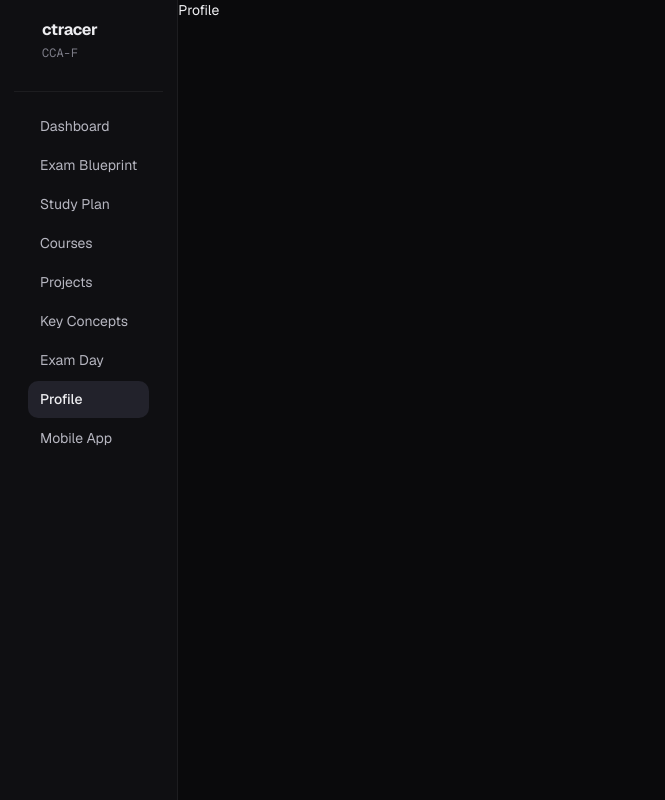
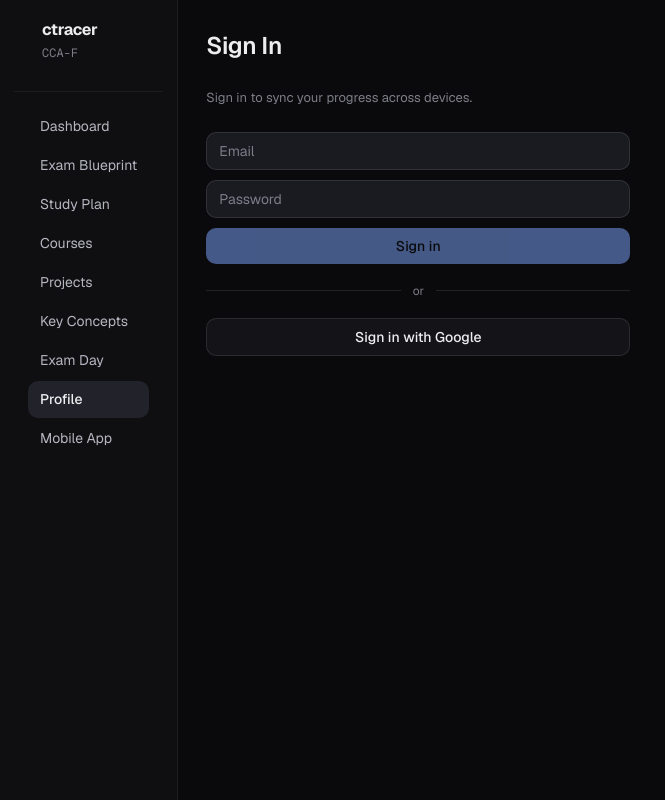
Before and after one commit to mhhussain/ctracer, a React (Vite) app in the folder web/: page /profile in a window 1280 px wide. Shown: the whole page, without its empty margins (0-665 px from the left). Built offline with nearby package versions, Linux system fonts and the light colour scheme; no server answers.

Commit message:
feat: implement Profile screen with email and Google sign-in
Replaces stub Profile.jsx with full sign-in/sign-out UI supporting
email/password and Google auth. Adds btn, input, screen-container,
and profile-* CSS classes to index.css.

Co-Authored-By: Claude Sonnet 4.6 <noreply@anthropic.com>

```diff
--- a/web/src/index.css
+++ b/web/src/index.css
@@ -1842,3 +1842,150 @@ code, kbd {
   font-size: 0.75rem;
   color: var(--text-3);
 }
+
+/* =================== Screen container =================== */
+
+.screen-container {
+  padding: var(--pad);
+  max-width: 480px;
+}
+
+.screen-title {
+  font-size: 24px;
+  font-weight: 600;
+  letter-spacing: -0.02em;
+  margin: 0 0 24px;
+}
+
+/* =================== Form inputs =================== */
+
+.input {
+  width: 100%;
+  padding: 9px 12px;
+  font-size: 14px;
+  font-family: var(--font-ui);
+  color: var(--text);
+  background: var(--surface-2);
+  border: 1px solid var(--border-2);
+  border-radius: var(--radius);
+  outline: none;
+  transition: border-color 0.12s, background 0.12s;
+}
+
+.input::placeholder {
+  color: var(--text-3);
+}
+
+.input:focus {
+  border-color: var(--accent);
+  background: var(--surface);
+}
+
+/* =================== Generic btn classes =================== */
+
+.btn {
+  display: inline-flex;
+  align-items: center;
+  justify-content: center;
+  gap: 6px;
+  padding: 9px 16px;
+  font-size: 14px;
+  font-family: var(--font-ui);
+  font-weight: 500;
+  border-radius: var(--radius);
+  border: none;
+  cursor: pointer;
+  transition: background 0.12s, color 0.12s, opacity 0.12s;
+  width: 100%;
+}
+
+.btn:disabled {
+  opacity: 0.5;
+  cursor: not-allowed;
+}
+
+.btn-primary {
+  background: var(--accent);
+  color: #0a0a0c;
+}
+
+.btn-primary:hover:not(:disabled) {
+  background: var(--accent-2);
+}
+
+.btn-secondary {
+  background: var(--surface-2);
+  color: var(--text-2);
+  border: 1px solid var(--border-2);
+}
+
+.btn-secondary:hover {
+  background: var(--surface-3);
+  color: var(--text);
+}
+
+.btn-google {
+  background: var(--surface);
+  color: var(--text);
+  border: 1px solid var(--border-2);
+}
+
+.btn-google:hover {
+  background: var(--surface-2);
+}
+
+/* =================== Profile screen =================== */
+
+.profile-subtitle {
+  font-size: 13px;
+  color: var(--text-3);
+  margin: 0 0 24px;
+}
+
+.profile-form {
+  display: flex;
+  flex-direction: column;
+  gap: 10px;
+  margin-bottom: 0;
+}
+
+.profile-error {
+  font-size: 12.5px;
+  color: var(--warn);
+  margin: 0;
+}
+
+.profile-divider {
+  display: flex;
+  align-items: center;
+  gap: 12px;
+  margin: 18px 0;
+  color: var(--text-3);
+  font-size: 12px;
+}
+
+.profile-divider::before,
+.profile-divider::after {
+  content: "";
+  flex: 1;
+  height: 1px;
+  background: var(--border-2);
+}
+
+.profile-signed-in {
+  display: flex;
+  flex-direction: column;
+  gap: 6px;
+}
+
+.profile-name {
+  font-size: 16px;
+  font-weight: 600;
+  margin: 0 0 2px;
+}
+
+.profile-email {
+  font-size: 13px;
+  color: var(--text-3);
+  margin: 0 0 16px;
+}
--- a/web/src/screens/Profile.jsx
+++ b/web/src/screens/Profile.jsx
@@ -1,3 +1,107 @@
+import { useState } from 'react'
+import { signInWithEmail, signInWithGoogle, signOut } from '../lib/auth'
+import { useAuth } from '../hooks/useAuth'
+
 export default function Profile() {
-  return <div>Profile</div>;
+  const { user, loading } = useAuth()
+  const [email, setEmail] = useState('')
+  const [password, setPassword] = useState('')
+  const [error, setError] = useState(null)
+  const [submitting, setSubmitting] = useState(false)
+
+  if (loading) return null
+
+  if (user) {
+    return (
+      <div className="screen-container">
+        <h1 className="screen-title">Profile</h1>
+        <div className="profile-signed-in">
+          <p className="profile-name">{user.displayName || user.email}</p>
+          <p className="profile-email">{user.displayName ? user.email : null}</p>
+          <button className="btn btn-secondary" onClick={signOut}>
+            Sign out
+          </button>
+        </div>
+      </div>
+    )
+  }
+
+  async function handleEmailSignIn(e) {
+    e.preventDefault()
+    setError(null)
+    setSubmitting(true)
+    try {
+      await signInWithEmail(email, password)
+      setEmail('')
+      setPassword('')
+    } catch (err) {
+      setError(friendlyError(err.code))
+    } finally {
+      setSubmitting(false)
+    }
+  }
+
+  async function handleGoogleSignIn() {
+    setError(null)
+    try {
+      await signInWithGoogle()
+    } catch (err) {
+      if (err.code !== 'auth/popup-closed-by-user') {
+        setError(friendlyError(err.code))
+      }
+    }
+  }
+
+  return (
+    <div className="screen-container">
+      <h1 className="screen-title">Sign In</h1>
+      <p className="profile-subtitle">Sign in to sync your progress across devices.</p>
+
+      <form className="profile-form" onSubmit={handleEmailSignIn}>
+        <input
+          className="input"
+          type="email"
+          value={email}
+          onChange={(e) => setEmail(e.target.value)}
+          placeholder="Email"
+          required
+          autoComplete="email"
+        />
+        <input
+          className="input"
+          type="password"
+          value={password}
+          onChange={(e) => setPassword(e.target.value)}
+          placeholder="Password"
+          required
+          autoComplete="current-password"
+        />
+        {error && <p className="profile-error">{error}</p>}
+        <button className="btn btn-primary" type="submit" disabled={submitting || !email.trim() || !password.trim()}>
+          {submitting ? 'Signing in…' : 'Sign in'}
+        </button>
+      </form>
+
+      <div className="profile-divider">
+        <span>or</span>
+      </div>
+
+      <button className="btn btn-google" onClick={handleGoogleSignIn}>
+        Sign in with Google
+      </button>
+    </div>
+  )
 }
+
+function friendlyError(code) {
+  switch (code) {
+    case 'auth/invalid-credential':
+      return 'Incorrect email or password.'
+    case 'auth/too-many-requests':
+      return 'Too many attempts. Try again later.'
+    case 'auth/network-request-failed':
+      return 'Network error. Check your connection.'
+    default:
+      return 'Something went wrong. Try again.'
+  }
+}
```
